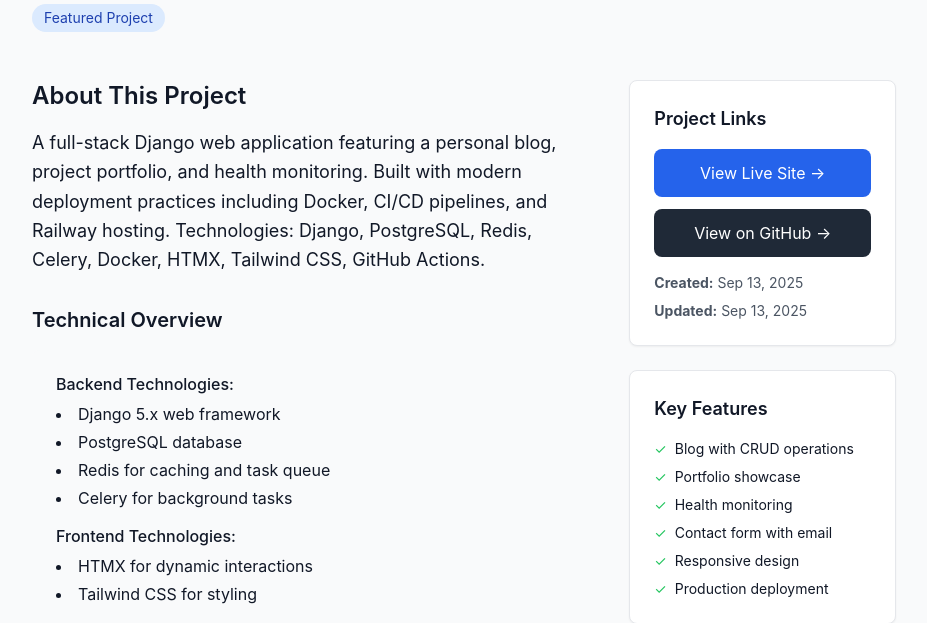
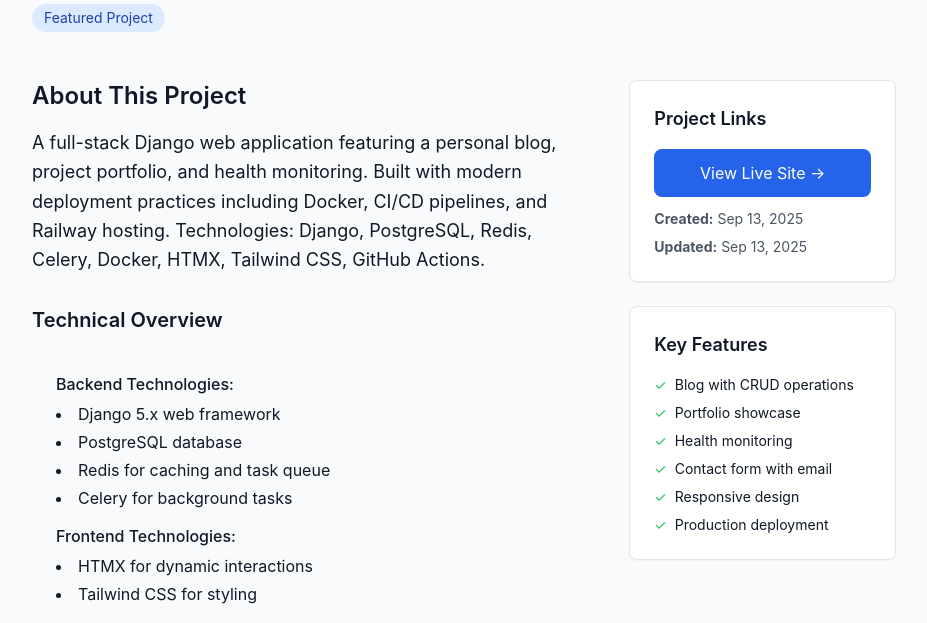
Before and after one commit to NagyGeorge/personal-webpage, a Django app: a page that uses templates/projects/detail.html in a window 1280 px wide. Shown: the part 193-816 px from the top of the page, without its empty margins (176-1103 px from the left). Run offline with Django 5.2, Linux system fonts and the light colour scheme; data comes from the database, SQL or seed files in the repository; parts of the project's set-up code (start-up, migrations or seed data) failed here and were passed over; some libraries are stand-ins or nearby versions.

Commit message:
Fix GitHub link to use database field instead of hardcoded URL
- Update project detail template to use project.github_link field
- GitHub link now properly reflects what's set in admin panel

```diff
--- a/templates/projects/detail.html
+++ b/templates/projects/detail.html
@@ -86,11 +86,13 @@
                     </a>
                 {% endif %}
 
-                <a href="https://github.com/NagyGeorge/my-site"
-                   target="_blank"
-                   class="block w-full bg-gray-800 text-white text-center py-3 px-4 rounded-lg hover:bg-gray-900 transition-colors mb-4">
-                    View on GitHub →
-                </a>
+                {% if project.github_link %}
+                    <a href="{{ project.github_link }}"
+                       target="_blank"
+                       class="block w-full bg-gray-800 text-white text-center py-3 px-4 rounded-lg hover:bg-gray-900 transition-colors mb-4">
+                        View on GitHub →
+                    </a>
+                {% endif %}
 
                 <div class="text-sm text-gray-600">
                     <p class="mb-2"><strong>Created:</strong> {{ project.created_at|date:"M d, Y" }}</p>
```
